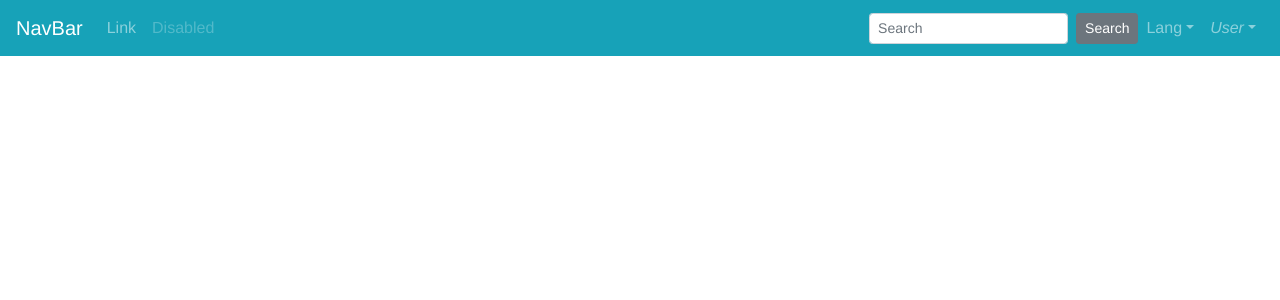
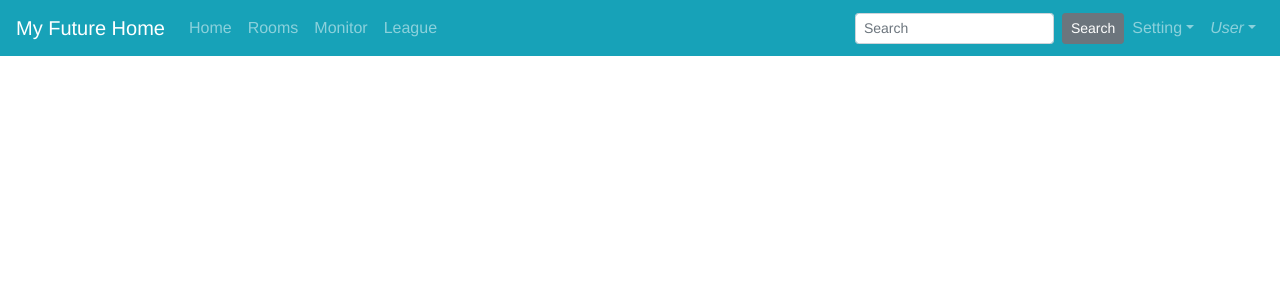
Before and after one commit to SuddenPine/front-end, a Vue app: page /#/ in a window 1280 px wide. Shown: the top 300 px of the page. Built offline with nearby package versions, Linux system fonts and the light colour scheme.

Commit message:
modified header to each page

```diff
--- a/src/components/Header.vue
+++ b/src/components/Header.vue
@@ -1,14 +1,16 @@
 <template>
   <div>
     <b-navbar toggleable="lg" type="dark" variant="info">
-      <b-navbar-brand href="#">NavBar</b-navbar-brand>
+      <b-navbar-brand href="#">My Future Home</b-navbar-brand>
 
       <b-navbar-toggle target="nav-collapse"></b-navbar-toggle>
 
       <b-collapse id="nav-collapse" is-nav>
         <b-navbar-nav>
-          <b-nav-item href="#">Link</b-nav-item>
-          <b-nav-item href="#" disabled>Disabled</b-nav-item>
+          <b-nav-item to="/">Home</b-nav-item>
+          <b-nav-item to="/room">Rooms</b-nav-item>
+          <b-nav-item to="/monitor">Monitor</b-nav-item>
+          <b-nav-item to="/league">League</b-nav-item>
         </b-navbar-nav>
 
         <!-- Right aligned nav items -->
@@ -18,7 +20,7 @@
             <b-button size="sm" class="my-2 my-sm-0" type="submit">Search</b-button>
           </b-nav-form>
 
-          <b-nav-item-dropdown text="Lang" right>
+          <b-nav-item-dropdown text="Setting" right>
             <b-dropdown-item href="#">EN</b-dropdown-item>
             <b-dropdown-item href="#">ES</b-dropdown-item>
             <b-dropdown-item href="#">RU</b-dropdown-item>
```
